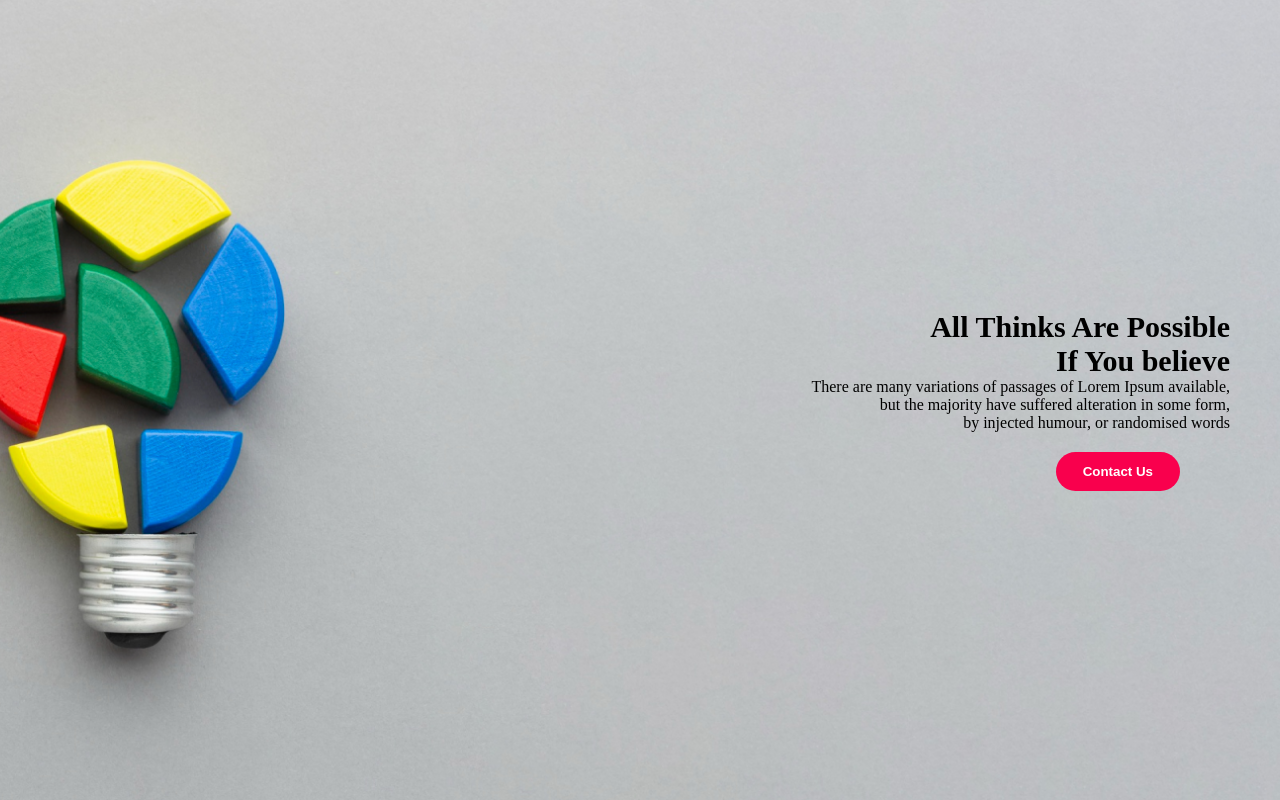
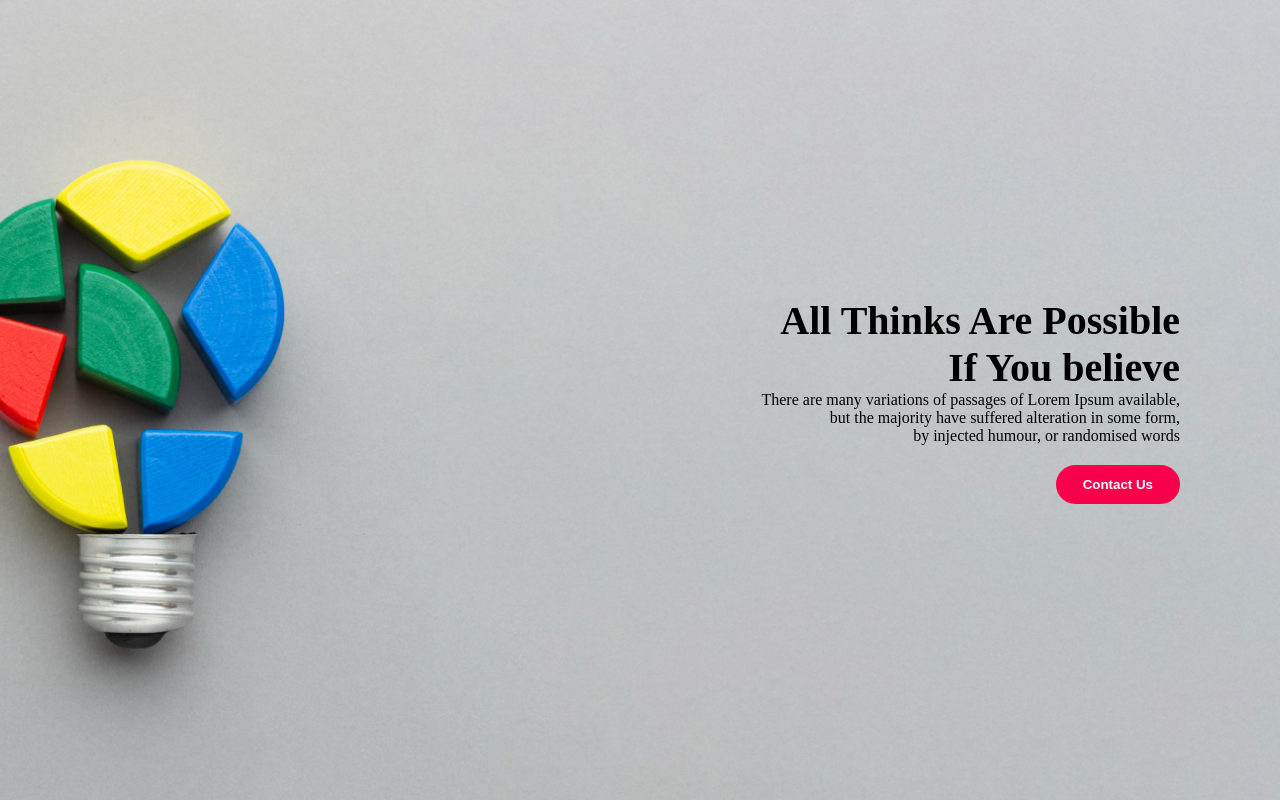
Before and after one commit to sorifuddinhridoy/assignment, a plain HTML site: page index.html in a window 1280 px wide. Shown: the top 800 px of the page. Drawn offline with Linux system fonts and the light colour scheme.

Commit message:
my comment

```diff
--- a/images/styles/hridoy.css
+++ b/images/styles/hridoy.css
@@ -15,11 +15,11 @@
     text-align: right;
 }
 .banner-title{
-    font-size: 30px;
-    margin-right: 50px;
+    font-size: 40px;
+    margin-right: 100px;
 }
-.banner-descrption{
-    margin-right: 50px;
+.banner-description{
+    margin-right: 100px;
     margin-bottom: 20px;
 }
 .btn-primary{
@@ -82,7 +82,6 @@ padding-top: 40px;
     display: flex;
     justify-content: center;
 
-
 }
 .skill-container img{
     width: 40px;
@@ -108,7 +107,9 @@ padding-top: 40px;
 main{
     background: #FFFFFF;
 }
-.maindset{
+
+.maindset
+{
      background-image:linear-gradient(50deg, #F15B22 0%, rgba(241, 91, 34, 0) 100%), url('../watch.png');
     background-repeat: no-repeat;
     background-position: center;
@@ -121,8 +122,6 @@ main{
     align-items: center;
     text-align: center;
     margin-left: 100px;
-
-
 }
 .maindset h3{
     align-items: center;
--- a/index.html
+++ b/index.html
@@ -14,7 +14,7 @@
             <h4 class="banner-title">
                 All Thinks Are Possible <br>If You believe
             </h4>
-            <p class="banner-descrption">
+            <p class="banner-description">
                 There are many variations of passages of Lorem Ipsum available, <br>but the majority have suffered alteration in some form,<br> by injected humour, or randomised words
             </p>
             <button class="btn-primary">Contact Us</button>
```
Lines whose indentation alone changed are shown as unchanged.
